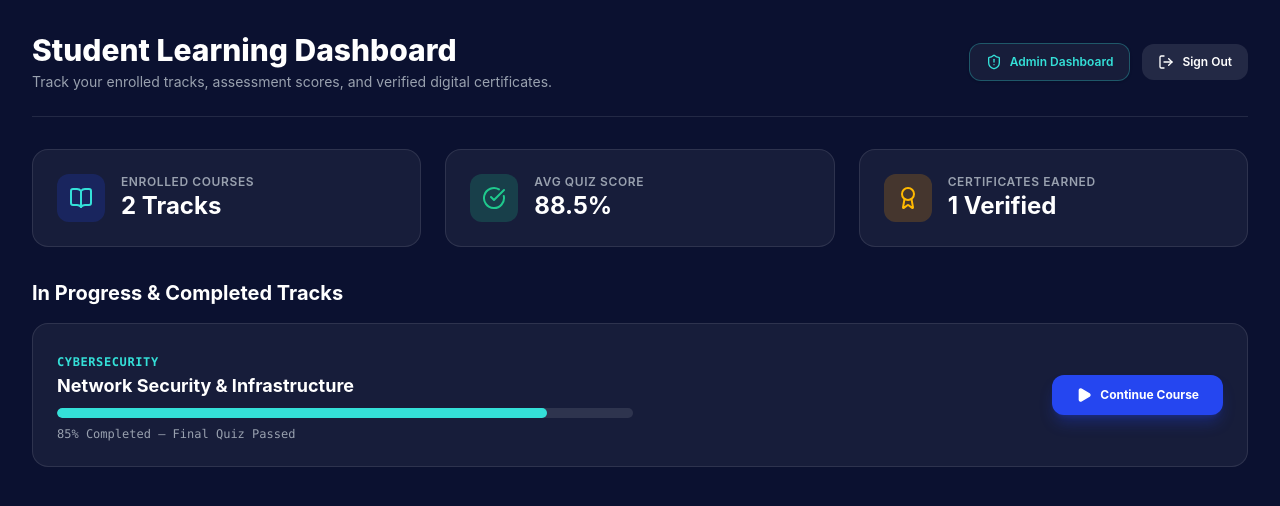
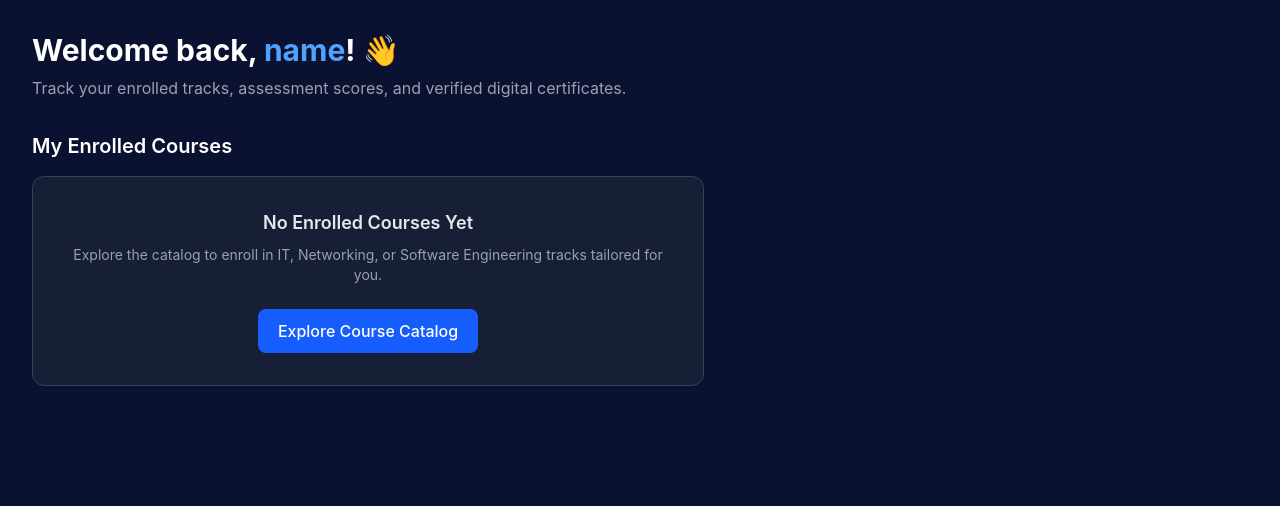
Before and after one commit to PrinceWycliff/skillforge-frontend, a React (Vite) app: page /dashboard in a window 1280 px wide. Shown: the top 506 px of the page. Built offline with nearby package versions, Linux system fonts and the light colour scheme; no server answers; sample sign-in values are in the browser's storage; the HTML template or start-up script is replaced by a standard one.

Commit message:
Render dynamic student name from localStorage on dashboard

```diff
--- a/src/pages/Dashboard.jsx
+++ b/src/pages/Dashboard.jsx
@@ -1,105 +1,56 @@
-import React from 'react';
-import { Link, useNavigate } from 'react-router-dom';
-import { BookOpen, Award, CheckCircle, ShieldAlert, Play, LogOut } from 'lucide-react';
+import React, { useEffect, useState } from 'react';
 
 export default function Dashboard() {
-  const navigate = useNavigate();
+  const [user, setUser] = useState(null);
 
-  const handleLogout = () => {
-    localStorage.removeItem('sf_token');
-    localStorage.removeItem('sf_user');
-    navigate('/login');
-  };
+  useEffect(() => {
+    // Read the user object from local storage on mount
+    const storedUser = localStorage.getItem('user');
+    if (storedUser) {
+      try {
+        setUser(JSON.parse(storedUser));
+      } catch (e) {
+        console.error("Error parsing user from localStorage", e);
+      }
+    }
+  }, []);
+
+  // Fallback chain: full_name -> fullName -> email prefix -> Student
+  const displayName =
+    user?.full_name ||
+    user?.fullName ||
+    user?.email?.split('@')[0] ||
+    'Student';
 
   return (
-    <div className="min-h-screen bg-[#0B1130] text-white p-8">
-      <div className="max-w-7xl mx-auto space-y-8">
+    <div className="p-8 max-w-7xl mx-auto min-h-screen text-white">
+      {/* Dynamic Welcome Banner */}
+      <header className="mb-8">
+        <h1 className="text-3xl font-bold">
+          Welcome back, <span className="text-blue-400">{displayName}</span>! 👋
+        </h1>
+        <p className="text-gray-400 mt-2">
+          Track your enrolled tracks, assessment scores, and verified digital certificates.
+        </p>
+      </header>
 
-        {/* Header Bar */}
-        <header className="flex flex-col md:flex-row md:items-center justify-between border-b border-white/10 pb-6 gap-4">
-          <div>
-            <h1 className="text-3xl font-extrabold">Student Learning Dashboard</h1>
-            <p className="text-gray-400 text-sm mt-1">
-              Track your enrolled tracks, assessment scores, and verified digital certificates.
-            </p>
-          </div>
+      {/* Courses / Tracks Section */}
+      <section className="mt-8">
+        <h2 className="text-xl font-semibold mb-4">My Enrolled Courses</h2>
 
-          <div className="flex items-center gap-3">
-            {/* Direct Switch to Admin Control Center */}
-            <Link
-              to="/admin/dashboard"
-              className="px-4 py-2.5 rounded-xl bg-white/5 border border-[#34E0D8]/30 hover:bg-[#34E0D8]/10 text-[#34E0D8] text-xs font-semibold flex items-center gap-2 transition-all shadow-sm"
-            >
-              <ShieldAlert className="w-4 h-4" /> Admin Dashboard
-            </Link>
-
-            <button
-              onClick={handleLogout}
-              className="px-4 py-2.5 rounded-xl bg-white/10 hover:bg-white/20 text-xs font-semibold flex items-center gap-2 transition-colors"
-            >
-              <LogOut className="w-4 h-4" /> Sign Out
-            </button>
-          </div>
-        </header>
-
-        {/* Overview Stats */}
-        <div className="grid grid-cols-1 md:grid-cols-3 gap-6">
-          <div className="bg-white/5 border border-white/10 p-6 rounded-2xl flex items-center gap-4">
-            <div className="p-3 bg-[#2546F0]/20 text-[#2546F0] rounded-xl">
-              <BookOpen className="w-6 h-6 text-[#34E0D8]" />
-            </div>
-            <div>
-              <p className="text-xs text-gray-400 font-semibold uppercase tracking-wider">Enrolled Courses</p>
-              <p className="text-2xl font-bold">2 Tracks</p>
-            </div>
-          </div>
-
-          <div className="bg-white/5 border border-white/10 p-6 rounded-2xl flex items-center gap-4">
-            <div className="p-3 bg-[#1FC98D]/20 text-[#1FC98D] rounded-xl">
-              <CheckCircle className="w-6 h-6" />
-            </div>
-            <div>
-              <p className="text-xs text-gray-400 font-semibold uppercase tracking-wider">Avg Quiz Score</p>
-              <p className="text-2xl font-bold">88.5%</p>
-            </div>
-          </div>
-
-          <div className="bg-white/5 border border-white/10 p-6 rounded-2xl flex items-center gap-4">
-            <div className="p-3 bg-amber-500/20 text-amber-400 rounded-xl">
-              <Award className="w-6 h-6" />
-            </div>
-            <div>
-              <p className="text-xs text-gray-400 font-semibold uppercase tracking-wider">Certificates Earned</p>
-              <p className="text-2xl font-bold">1 Verified</p>
-            </div>
-          </div>
+        <div className="bg-gray-800/60 p-8 rounded-xl text-center border border-gray-700 max-w-2xl">
+          <h3 className="text-lg font-semibold text-gray-200 mb-2">No Enrolled Courses Yet</h3>
+          <p className="text-gray-400 text-sm mb-6">
+            Explore the catalog to enroll in IT, Networking, or Software Engineering tracks tailored for you.
+          </p>
+          <a
+            href="/catalog"
+            className="inline-block bg-blue-600 hover:bg-blue-500 text-white font-medium px-5 py-2.5 rounded-lg transition"
+          >
+            Explore Course Catalog
+          </a>
         </div>
-
-        {/* Active Tracks */}
-        <section className="space-y-4">
-          <h2 className="text-xl font-bold">In Progress & Completed Tracks</h2>
-          <div className="bg-white/5 border border-white/10 rounded-2xl p-6 flex flex-col md:flex-row md:items-center justify-between gap-6">
-            <div className="space-y-2 flex-1">
-              <span className="text-xs font-mono text-[#34E0D8] uppercase tracking-wider font-bold">Cybersecurity</span>
-              <h3 className="text-lg font-bold">Network Security & Infrastructure</h3>
-
-              {/* Progress Bar */}
-              <div className="w-full bg-white/10 rounded-full h-2.5 overflow-hidden max-w-xl mt-2">
-                <div className="bg-[#34E0D8] h-full rounded-full" style={{ width: '85%' }}></div>
-              </div>
-              <p className="text-xs text-gray-400 font-mono">85% Completed — Final Quiz Passed</p>
-            </div>
-
-            <Link
-              to="/player/network-security"
-              className="px-6 py-3 rounded-xl bg-[#2546F0] hover:bg-[#2546F0]/90 text-white text-xs font-bold flex items-center justify-center gap-2 transition-all shadow-lg shadow-[#2546F0]/30 self-start md:self-center"
-            >
-              <Play className="w-4 h-4 fill-current" /> Continue Course
-            </Link>
-          </div>
-        </section>
-
-      </div>
+      </section>
     </div>
   );
 }
```
